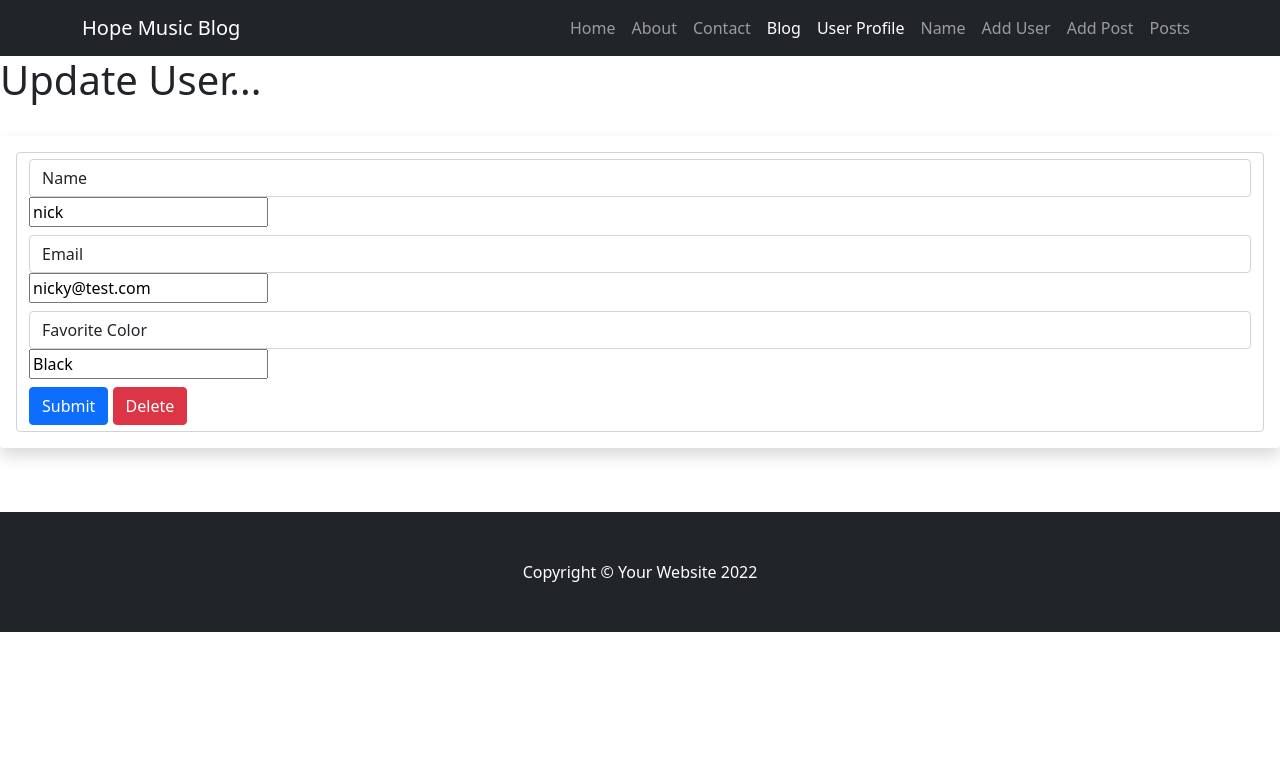
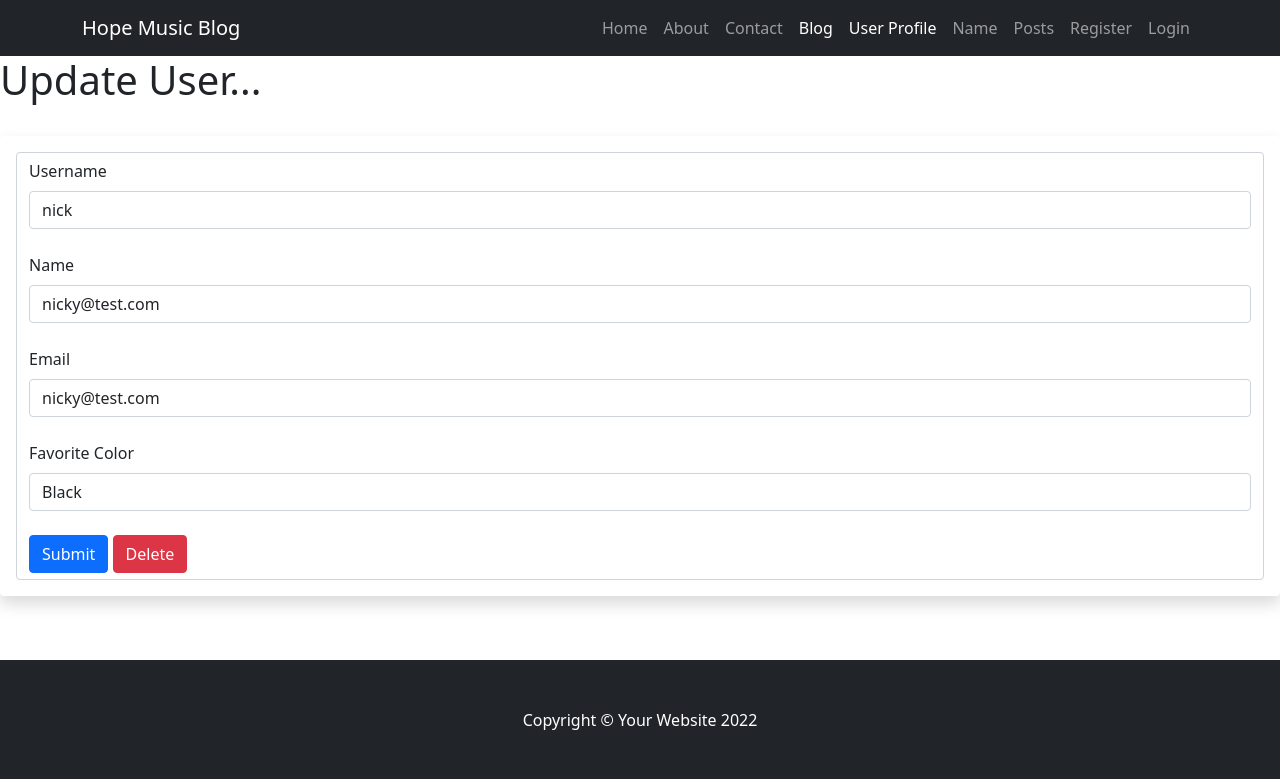
Before and after one commit to NickyFrs/MP3-HMABLOG, a Flask app: page /update/1 in a window 1280 px wide. Shown: the top 779 px of the page. Run offline with Flask 2, Linux system fonts and the light colour scheme; data comes from the database, SQL or seed files in the repository; both versions use the stored data as it was after the commit; some libraries are stand-ins or nearby versions.

Commit message:
added a user dashboard to show users details and a form to update details. restricted access to some pages and menu links. work continues.

```diff
--- a/app.py
+++ b/app.py
@@ -17,6 +17,11 @@ app.config['SQLALCHEMY_DATABASE_URI'] = 'sqlite:///hopedb.db'  # Add database
 
 db = SQLAlchemy(app)
 migrate = Migrate(app, db)
+
+# FLASK LOGIN CONFIGURATION AND INITIALIZATION
+login_manager = LoginManager()
+login_manager.init_app(app)
+login_manager.login_view = 'login'  # where should the user be redirected if we are not logged in and a login is required
 
 
 # DATABASE MODEL
@@ -79,6 +84,14 @@ class UserForm(FlaskForm):
     submit = SubmitField("Submit")
 
 
+# LOGIN FORM
+class LoginForm(FlaskForm):
+    #username = StringField("Username", validators=[DataRequired()])
+    email = StringField("Email", validators=[DataRequired(), Email()])
+    password = PasswordField('Password', validators=[DataRequired()])
+    submit = SubmitField("Login")
+
+
 # Crated form CLass for the forms
 class NameForm(FlaskForm):
     name = StringField("Name", validators=[DataRequired()])
@@ -94,6 +107,68 @@ def home():
 @app.route('/user/<name>')
 def user(name):
     return render_template('user.html', name=name)
+
+
+# LOGIN DECORATOR
+@login_manager.user_loader #load users when login
+def load_user(user_id):
+    return Users.query.get(int(user_id))
+
+
+# LOGIN PAGE
+@app.route('/login', methods=['POST', 'GET'])
+def login():
+    form = LoginForm()
+    if form.validate_on_submit():
+        user = Users.query.filter_by(email=form.email.data).first()
+        if user:
+            # Check the hash
+            if check_password_hash(user.password_hash, form.password.data):
+                login_user(user)
+                flash("Login Successful!!")
+                return redirect(url_for('dashboard'))
+            else:
+                flash("Wrong Password/Login - Please Try Again!")
+        else:
+            flash("That User Doesn't Exist! Try Again...")
+
+    return render_template('login.html', form=form)
+
+
+# LOGOUT PAGE
+@app.route('/logout', methods=['POST', 'GET'])
+@login_required
+def logout():
+    logout_user()
+    flash('You are now logged out!, Thank you for passing by!...')
+    return redirect(url_for('home'))
+
+
+# DASHBOARD PAGE
+@app.route("/dashboard", methods=['GET', 'POST'])
+@login_required
+def dashboard():
+    form = UserForm()
+    id = current_user.id
+    name_to_update = Users.query.get_or_404(id)
+
+    if request.method == 'POST':
+        name_to_update.name = request.form['name']
+        name_to_update.email = request.form['email']
+        name_to_update.favorite_color = request.form['favorite_color']
+        name_to_update.username = request.form['username']
+        try:
+            db.session.commit()
+            flash('User updated successfully')
+            return render_template('dashboard.html', form=form, name_to_update=name_to_update)
+        except:
+            flash('Error... Looks like there was a problem. Try again.')
+            return render_template('dashboard.html', form=form, name_to_update=name_to_update)
+
+    else:
+        return render_template('dashboard.html', form=form, name_to_update=name_to_update, id=id)
+
+    return render_template('dashboard.html')
 
 
 # INDIVIDUAL POST PAGE
@@ -174,8 +249,8 @@ def delete_post(id):
         # Return message
         flash('Blog post deleted successfully')
 
-        posts = Posts.query.order_by(Posts.date_posted) # Query DB again
-        return render_template('posts.html', posts=posts) # and redirect to the posts page
+        posts = Posts.query.order_by(Posts.date_posted)  # Query DB again
+        return render_template('posts.html', posts=posts)  # and redirect to the posts page
 
     except:
         # If error, show message
@@ -183,6 +258,7 @@ def delete_post(id):
         # an d redirect again
         posts = Posts.query.order_by(Posts.date_posted)  # Query DB again
         return render_template('posts.html', posts=posts)  # and redirect to the posts page
+
 
 # ADD USERS TO THE DATABASE
 @app.route('/user/add', methods=['GET', 'POST'])
@@ -192,8 +268,10 @@ def add_user():
     if form.validate_on_submit():
         user = Users.query.filter_by(email=form.email.data).first()
         if user is None:
-            hashed_pwd = generate_password_hash('form.password_hash.data', "sha256")
-            user = Users(username=form.username.data, name=form.name.data, email=form.email.data, favorite_color=form.favorite_color.data,
+            password = request.form.get('password_hash')
+            hashed_pwd = generate_password_hash(password, method="sha256")
+            user = Users(username=form.username.data, name=form.name.data, email=form.email.data,
+                         favorite_color=form.favorite_color.data,
                          password_hash=hashed_pwd)
             db.session.add(user)
             db.session.commit()
@@ -220,6 +298,7 @@ def update(id):
         name_to_update.name = request.form['name']
         name_to_update.email = request.form['email']
         name_to_update.favorite_color = request.form['favorite_color']
+        name_to_update.username = request.form['username']
         try:
             db.session.commit()
             flash('User updated successfully')
--- a/templates/navbar.html
+++ b/templates/navbar.html
@@ -17,9 +17,18 @@
                 <li class="nav-item"><a class="nav-link active" aria-current="page" href="#">Blog</a></li>
                 <li class="nav-item"><a class="nav-link active" aria-current="page" href="{{ url_for('user', name='nicky') }}">User Profile</a></li
                 <li class="nav-item"><a class="nav-link" href="{{ url_for('name') }}">Name</a></li>
-                <li class="nav-item"><a class="nav-link" href="{{ url_for('add_user') }}">Add User</a></li>
-                <li class="nav-item"><a class="nav-link" href="{{ url_for('add_post') }}">Add Post</a></li>
+
+
                 <li class="nav-item"><a class="nav-link" href="{{ url_for('posts') }}">Posts</a></li>
+
+                {% if current_user.is_authenticated %}
+                    <li class="nav-item"><a class="nav-link" href="{{ url_for('dashboard') }}">Dashboard</a></li>
+                    <li class="nav-item"><a class="nav-link" href="{{ url_for('add_post') }}">Add Post</a></li>
+                    <li class="nav-item"><a class="nav-link" href="{{ url_for('logout') }}">Logout</a>
+                {% else %}
+                    </li><li class="nav-item"><a class="nav-link" href="{{ url_for('add_user') }}">Register</a></li>
+                    <li class="nav-item"><a class="nav-link" href="{{ url_for('login') }}">Login</a>
+                {% endif %}
             </ul>
         </div>
     </div>
--- a/templates/update.html
+++ b/templates/update.html
@@ -18,14 +18,18 @@
             <form action="/update/{{ name_to_update.id }}" method="POST" class="form-control">
                 {{ form.hidden_tag() }}
 
-                {{ form.name.label(class="form-control") }}
-                {{ form.name(class="form-label", value=name_to_update.name) }}
+                {{ form.username.label(class="form-label") }}
+                {{ form.username(class="form-control", value=name_to_update.name) }}
                 <br />
-                {{ form.email.label(class="form-control") }}
-                {{ form.email(class="form-label", value=name_to_update.email) }}
+                {{ form.name.label(class="form-label") }}
+                {{ form.name(class="form-control", value=name_to_update.email) }}
                 <br />
-                {{ form.favorite_color.label(class="form-control") }}
-                {{ form.favorite_color(class="form-label", value=name_to_update.favorite_color) }}
+
+                {{ form.email.label(class="form-label") }}
+                {{ form.email(class="form-control", value=name_to_update.email) }}
+                <br />
+                {{ form.favorite_color.label(class="form-label") }}
+                {{ form.favorite_color(class="form-control", value=name_to_update.favorite_color) }}
 
                 <br />
                 {{ form.submit(class="btn btn-primary") }} <a href="{{ url_for('delete', id=id) }}" class="btn btn-danger">Delete</a>
@@ -39,8 +43,5 @@
             {% endfor %}
         </table>
 
-
-
-
     {% endif %}
 {% endblock content %}
```
Also changed, not shown: templates/add_post.html (+10 -5 lines), templates/dashboard.html (+29 -12 lines), templates/edit_post.html (+13 -3 lines), templates/login.html (+4 -10 lines), hopedb.db.
